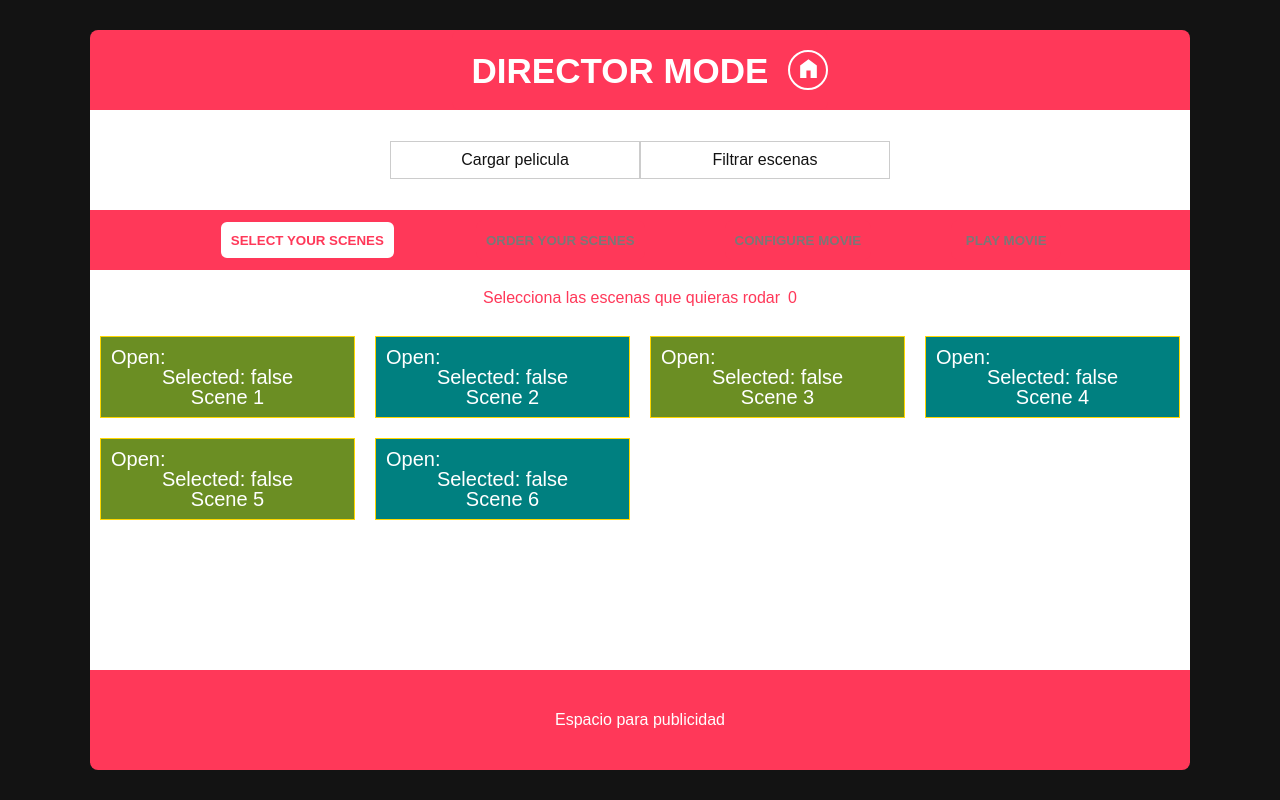
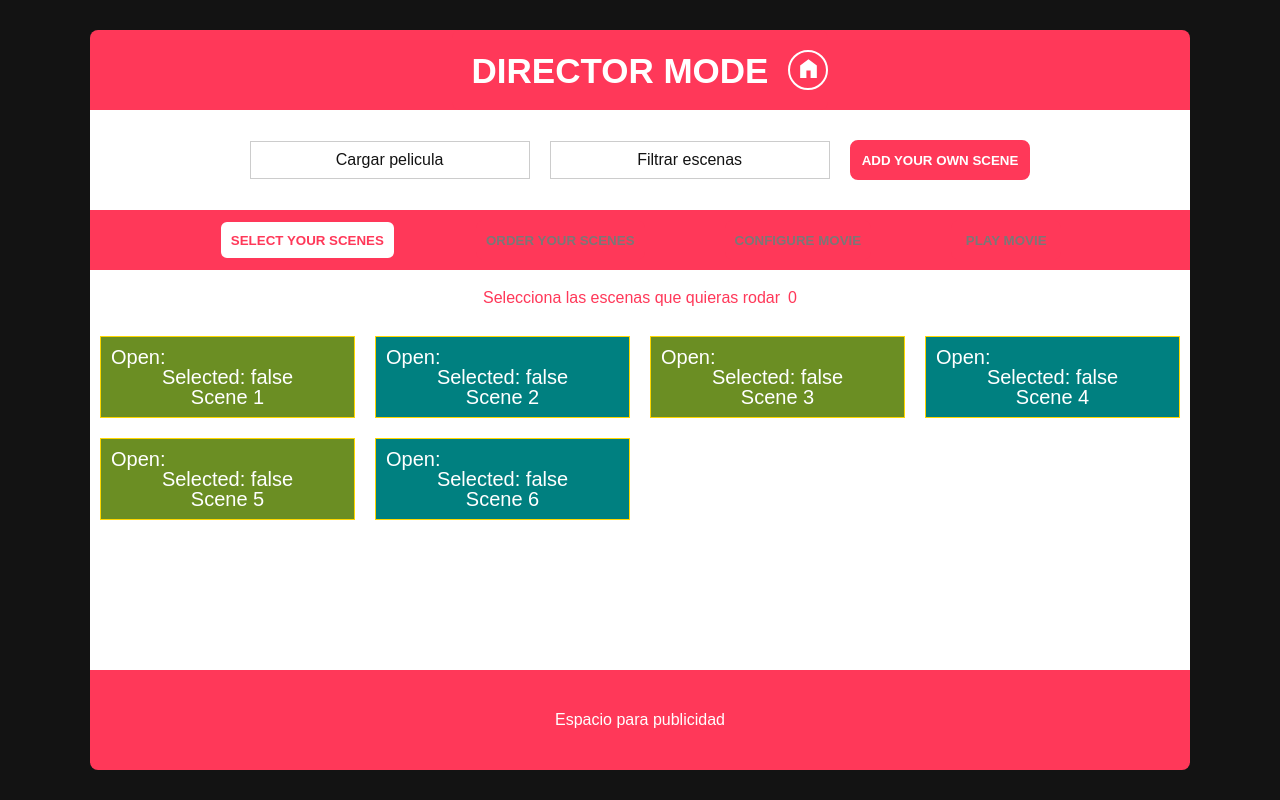
Before and after one commit to Burricornio/naughty-scenes, a Vue app: page /director in a window 1280 px wide. Built offline with nearby package versions, Linux system fonts and the light colour scheme; some icons are missing.

Commit message:
Move add scene button

```diff
--- a/src/components/director-view/CustomDropdownComponent.vue
+++ b/src/components/director-view/CustomDropdownComponent.vue
@@ -71,7 +71,7 @@ function executeAction(action: () => void) {
 <style lang="scss" scoped>
 .custom-dropdown {
   position: relative;
-  width: 250px;
+  width: 280px;
 }
 
 .selected-option {
--- a/src/components/director-view/DirectorStepsComponent.vue
+++ b/src/components/director-view/DirectorStepsComponent.vue
@@ -51,7 +51,6 @@ import AddNewSceneModal from '@/components/AddNewSceneModal.vue'
 import SelectScenesContainerComponent from '@/components/SelectScenesContainer.vue'
 import OrderCurrentDirectorMovieAccordion from '@/components/OrderCurrentDirectorMovieAccordion.vue'
 import { Scene, useSceneStore } from '@/stores/useSceneStore'
-import useModal from '@/composables/useModal'
 import { EmittedEvent } from '@/events'
 import { useCountdownStore } from '@/stores/useCountdownStore'
 import BannerComponent from '@/components/BannerComponent.vue'
@@ -70,7 +69,6 @@ const props = defineProps<{
 
 // STORE
 const sceneStore = useSceneStore()
-const { openAddNewSceneModal } = useModal()
 const { setCountdownStatus } = useCountdownStore()
 
 // DATA
@@ -125,10 +123,6 @@ function setDirectorMovie() {
 }
 
 // METHODS
-function addNewScene() {
-  openAddNewSceneModal()
-}
-
 function setStep(stepNumber: DirectorStep) {
   step.value = stepNumber
 }
--- a/src/components/director-view/LoadMovieBar.vue
+++ b/src/components/director-view/LoadMovieBar.vue
@@ -1,25 +1,36 @@
 <template>
   <div class="load-movie-bar-component">
     <SelectMovieDropwdownComponent
+      class="filter"
       @loaded-custom-movie-flag="setLoadedCustomMovieFlag"
     />
     <FilterScenesDropdownComponent
+      class="filter"
       :loadCustomMovieFlag="loadedCustomMovieFlag"
       @loaded-custom-movie-flag="setLoadedCustomMovieFlag"
     />
+    <button class="step-button" @click="addNewScene">ADD YOUR OWN SCENE</button>
   </div>
 </template>
 
 <script setup lang="ts">
+import { ref } from 'vue'
+import useModal from '@/composables/useModal'
 import SelectMovieDropwdownComponent from '@/components/director-view/SelectMovieDropwdownComponent.vue'
 import FilterScenesDropdownComponent from '@/components/director-view/FilterScenesDropdownComponent.vue'
-import { ref } from 'vue'
+
+// STORE
+const { openAddNewSceneModal } = useModal()
 
 // DATA
 const loadedCustomMovieFlag = ref<boolean>(false)
 
+// METHODS
 function setLoadedCustomMovieFlag(status: boolean): void {
   loadedCustomMovieFlag.value = status
+}
+function addNewScene() {
+  openAddNewSceneModal()
 }
 </script>
 
@@ -29,5 +40,9 @@ function setLoadedCustomMovieFlag(status: boolean): void {
   width: 100%;
   height: 100px;
   background-color: white;
+
+  .filter {
+    margin: $margin-01;
+  }
 }
 </style>
```
